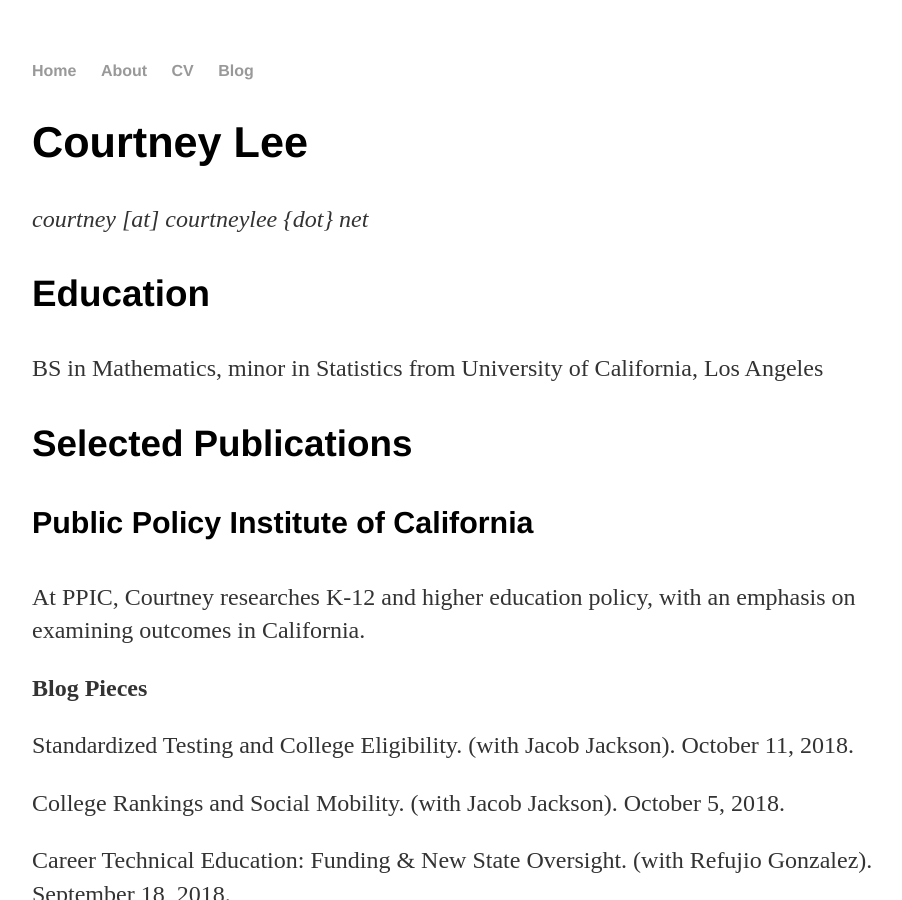
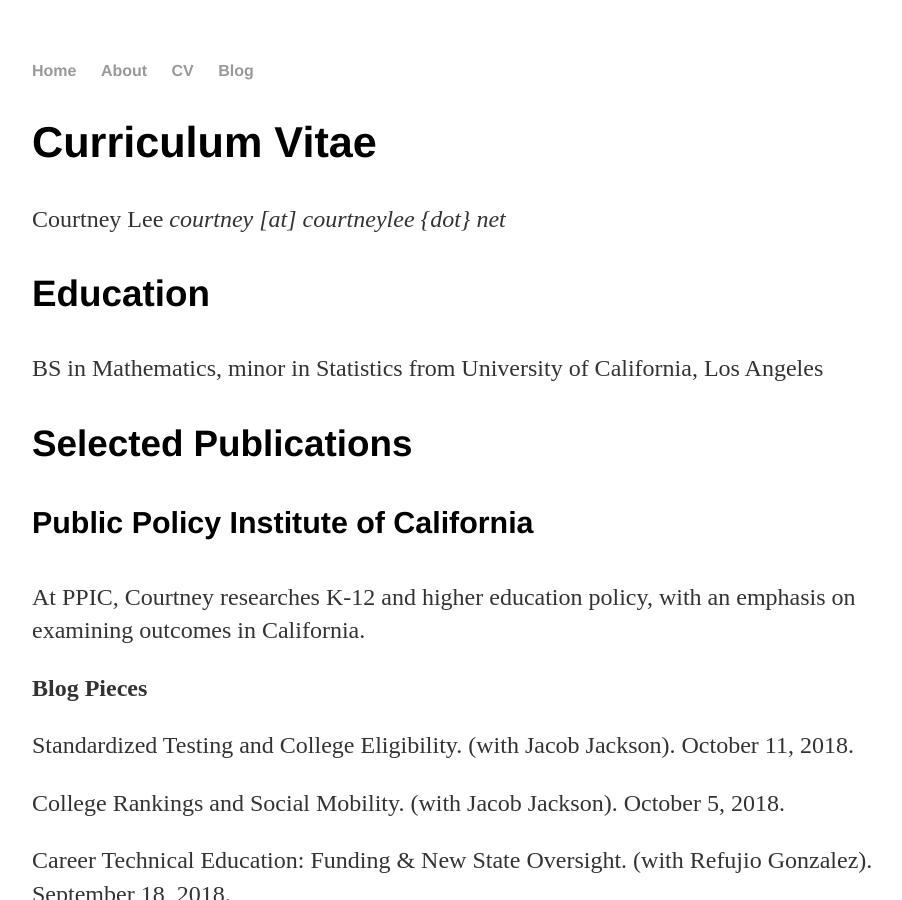
Before and after one commit to leecourt98/leecourt98.github.io, a Jekyll site: the page built from cv/index.md, in a window 1280 px wide and 900 px high. Shown: the whole window, without its empty margins (160-1062 px from the left). Built offline with Jekyll 4.4.1, drawn with Linux system fonts in a browser that asks for light colours.

Commit message:
fix title

```diff
--- a/cv/index.md
+++ b/cv/index.md
@@ -3,7 +3,8 @@ layout: default
 title: Curriculum Vitae
 ---
 
-## Courtney Lee
+## Curriculum Vitae
+Courtney Lee
 _courtney [at] courtneylee {dot} net_
 
 ### Education
```
